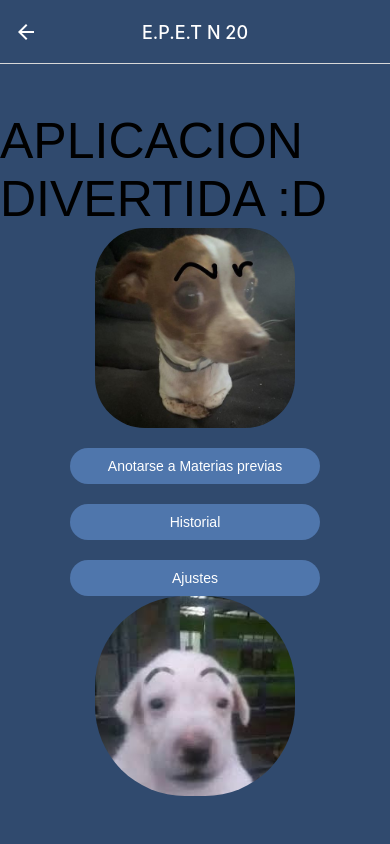
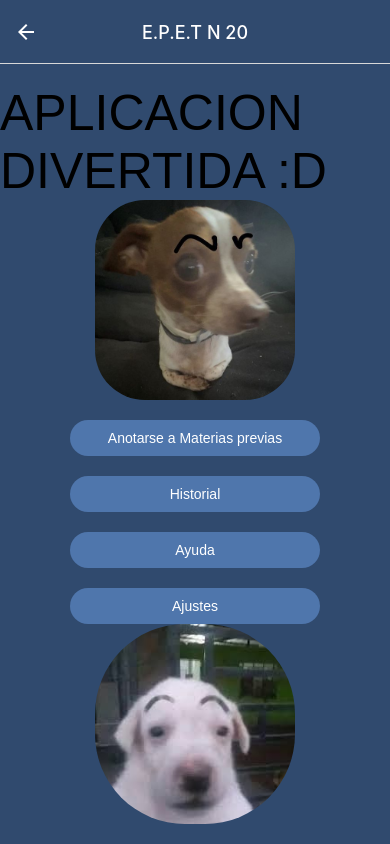
Before and after one commit to LuuAlveal/No_Hackeamos_Ni_La_Puerta, a React Native app: screen /Home in a window 390 px wide. Built offline with nearby package versions, Linux system fonts and the light colour scheme.

Commit message:
Agrego boton ayuda

```diff
--- a/screens/Home.jsx
+++ b/screens/Home.jsx
@@ -71,10 +71,20 @@ export default function Home (props){
                 <View style = {style.containerButton}>
                     <TouchableOpacity
                         style = {style.button}
+                        onPress={handlePress}
+                    >
+                    <Text style={style.textButton}>
+                        Historial
+                    </Text>
+                    </TouchableOpacity>
+                </View>
+                <View style = {style.containerButton}>
+                    <TouchableOpacity
+                        style = {style.button}
                         onPress={Ayuda}
                     >
                     <Text style={style.textButton}>
-                        Historial
+                        Ayuda
                     </Text>
                     </TouchableOpacity>
                 </View>
```
Also changed, not shown: screens/ayuda.jsx (+6 -4 lines).
